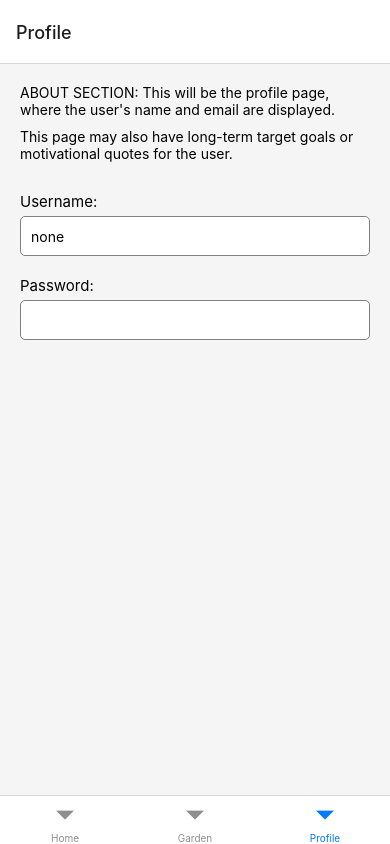
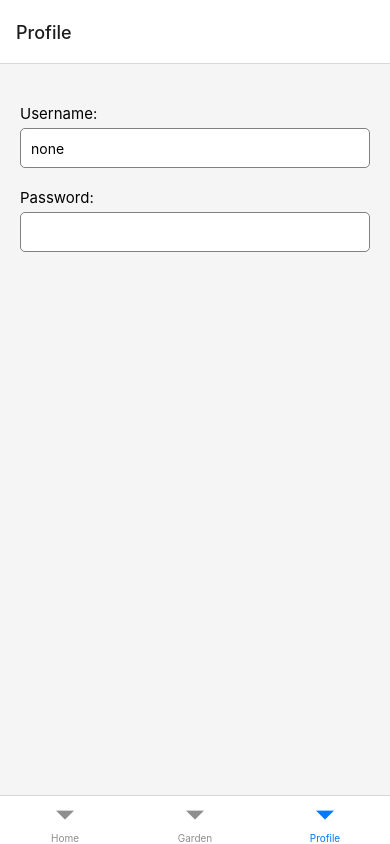
Before and after one commit to grxceyang/nurture, a React Native app: screen /Profile in a window 390 px wide. Built offline with nearby package versions, Linux system fonts and the light colour scheme.

Commit message:
removed about sections

```diff
--- a/components/HomePage.js
+++ b/components/HomePage.js
@@ -130,9 +130,6 @@ function HomePage({ navigation }) {
         <Text style={styles.PomodoroButtonText}>POMODORO TIMER</Text>
       </TouchableOpacity>
       <Text style={styles.productiveSessionText}>Start a Productive Session Now!</Text>
-      <Text>ABOUT SECTION: This is the main Home Page that will contain the goal list and pomodoro timer button.</Text>
-      <Text>The user can add new goals and then mark them as done, which will make the plants in their garden grow.</Text>
-      <Text>When the pink pomodoro button is clicked, it will navigate you to the pomodoro page where the user can do pomodoro sessions.</Text>
     </ScrollView>
   );
 }
--- a/components/ProfilePage.js
+++ b/components/ProfilePage.js
@@ -7,12 +7,6 @@ function ProfileScreen() {
 
   return (
     <View style={styles.pageContainer}>
-      <Text style={styles.aboutSection}>
-        ABOUT SECTION: This will be the profile page, where the user's name and email are displayed.
-      </Text>
-      <Text style={styles.aboutSection}>
-        This page may also have long-term target goals or motivational quotes for the user.
-      </Text>
       <View style={styles.inputSection}>
         <Text style={styles.label}>Username:</Text>
         <TextInput
@@ -44,10 +38,6 @@ const styles = StyleSheet.create({
     backgroundColor: '#f5f5f5',
     padding: 20,
   },
-  aboutSection: {
-    fontSize: 14,
-    marginBottom: 10,
-  },
   inputSection: {
     marginTop: 20,
   },
```
